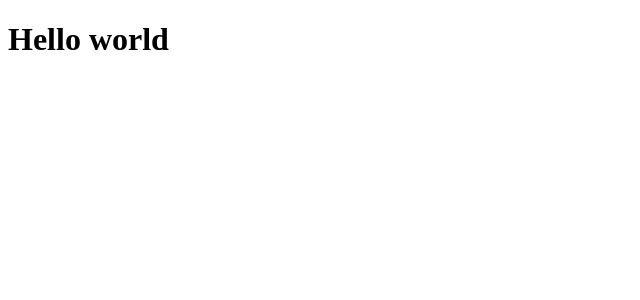
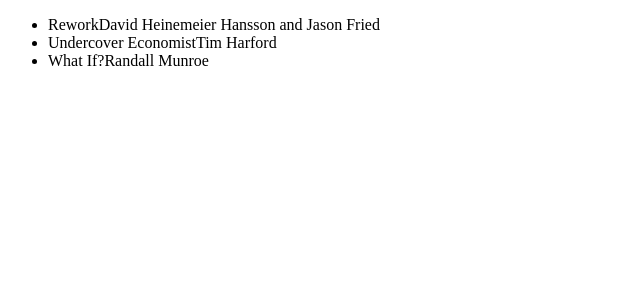
Before and after one commit to wlukla/re-store, a React (Create React App) app: page / in a window 1280 px wide. Shown: the top 300 px of the page, without its empty margins (0-640 px from the left). Built offline with nearby package versions, Linux system fonts and the light colour scheme; the HTML template or start-up script is replaced by a standard one.

Commit message:
feat: add book list components

```diff
--- a/src/components/app/app.jsx
+++ b/src/components/app/app.jsx
@@ -1,10 +1,14 @@
 import React from 'react';
-import withBookstoreService from '../hoc';
+import { Route, Switch } from 'react-router-dom';
+import { HomePage, CartPage } from '../../pages';
 
-const App = () => (
-  <div>
-    <h1>Hello world</h1>
-  </div>
-)
+const App = () => {
+  return (
+    <Switch>
+      <Route path="/" component={ HomePage } exact />
+      <Route path="/cart" component={ CartPage } />
+    </Switch>
+  )
+}
 
-export default withBookstoreService()(App);
+export default App;
--- /dev/null
+++ b/src/components/book-list-item/book-list-item.jsx
@@ -0,0 +1,13 @@
+import React, { Fragment } from 'react';
+
+const BookListItem = ({ book }) => {
+  const { title, author } = book;
+  return (
+    <Fragment>
+      <span>{title}</span>
+      <span>{author}</span>
+    </Fragment>
+  )
+}
+
+export default BookListItem;
--- /dev/null
+++ b/src/components/book-list-item/index.js
@@ -0,0 +1,3 @@
+import BookListItem from './book-list-item';
+
+export default BookListItem;
--- /dev/null
+++ b/src/components/book-list/book-list.jsx
@@ -0,0 +1,16 @@
+import React from 'react';
+import BookListItem from '../book-list-item';
+
+const BookList = ({ books }) => {
+  return (
+    <ul>
+      {
+        books.map((book) => (
+          <li key={book.id}><BookListItem book={book} /></li>
+        ))
+      }
+    </ul>
+  )
+}
+
+export default BookList;
--- /dev/null
+++ b/src/components/book-list/index.js
@@ -0,0 +1,3 @@
+import BookList from './book-list';
+
+export default BookList;
--- /dev/null
+++ b/src/pages/cart-page.jsx
@@ -0,0 +1,9 @@
+import React from 'react';
+
+const CartPage = () => {
+  return (
+    <div>Cart Page</div>
+  )
+}
+
+export default CartPage;
--- /dev/null
+++ b/src/pages/home-page.jsx
@@ -0,0 +1,31 @@
+import React from 'react';
+import BookList from '../components/book-list';
+
+const HomePage = () => {
+
+  const books = [
+    {
+      id: 1,
+      title: 'Rework',
+      author: 'David Heinemeier Hansson and Jason Fried'
+    },
+    {
+      id: 2,
+      title: 'Undercover Economist',
+      author: 'Tim Harford',
+    },
+    {
+      id: 3,
+      title: 'What If?',
+      author: 'Randall Munroe',
+    }
+  ];
+
+  return (
+    <div>
+      <BookList books={books} />
+    </div>
+  )
+}
+
+export default HomePage;
--- /dev/null
+++ b/src/pages/index.js
@@ -0,0 +1,7 @@
+import HomePage from './home-page';
+import CartPage from './cart-page';
+
+export {
+  HomePage,
+  CartPage,
+}
```
